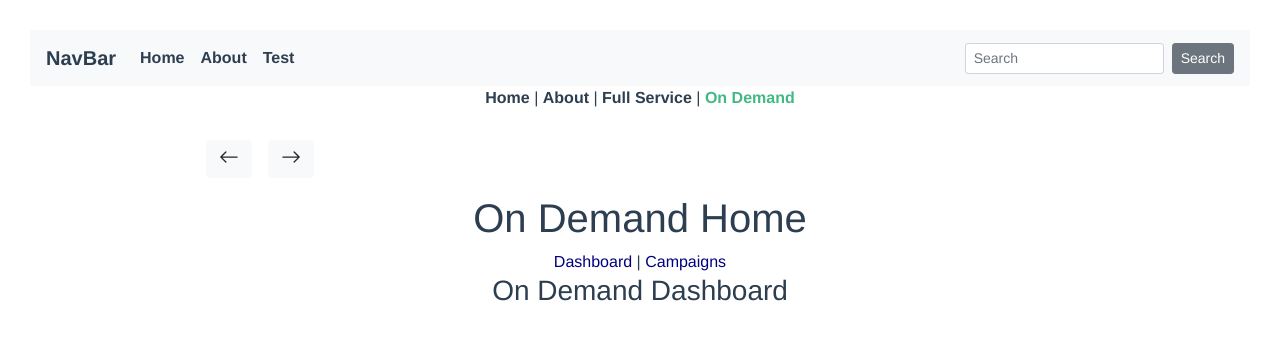
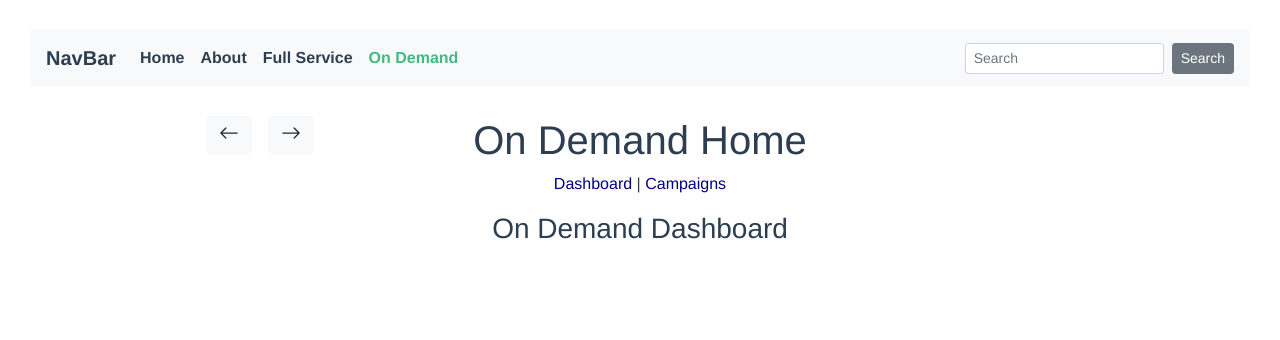
Before and after one commit to arneesh/vue-sample, a Vue app: page /on-demand in a window 1280 px wide. Shown: the top 340 px of the page. Built offline with nearby package versions, Linux system fonts and the light colour scheme.

Commit message:
ipdated navigation

```diff
--- a/src/App.vue
+++ b/src/App.vue
@@ -2,12 +2,11 @@
   <div id="app">
     <div id="nav">
       <top-header />
-      <router-link to="/">Home</router-link> |
-      <router-link to="/about">About</router-link> |
-      <router-link to="/full-service">Full Service</router-link> |
-      <router-link to="/on-demand">On Demand</router-link>
     </div>
-    <router-view />
+
+    <transition name="slide">
+      <router-view />
+    </transition>
   </div>
 </template>
 
--- a/src/components/TopHeader.vue
+++ b/src/components/TopHeader.vue
@@ -7,9 +7,16 @@
 
       <b-collapse id="nav-collapse" is-nav>
         <b-navbar-nav>
-          <b-nav-item href="/">Home</b-nav-item>
-          <b-nav-item href="/about">About</b-nav-item>
-          <b-nav-item href="/test">Test</b-nav-item>
+          <b-nav-item><router-link to="/">Home</router-link></b-nav-item>
+          <b-nav-item><router-link to="/about">About</router-link> </b-nav-item>
+
+          <b-nav-item>
+            <router-link to="/full-service">Full Service</router-link>
+          </b-nav-item>
+
+          <b-nav-item>
+            <router-link to="/on-demand">On Demand</router-link>
+          </b-nav-item>
         </b-navbar-nav>
 
         <!-- Right aligned nav items -->
--- a/src/views/on_demand/OnDemandHome.vue
+++ b/src/views/on_demand/OnDemandHome.vue
@@ -3,24 +3,27 @@
     <b-container align-v="center">
       <b-row>
         <b-col md="4" class="mb-3">
-          <b-button variant="light" class="mr-3">
+          <b-button variant="light" class="mr-3" @click="prevPage">
             <b-icon icon="arrow-left"></b-icon>
           </b-button>
           <b-button variant="light">
             <b-icon icon="arrow-right"></b-icon>
           </b-button>
         </b-col>
-        <b-col md="4" class="mb-3"> </b-col>
+        <b-col md="4" class="mb-3">
+          <h1>On Demand Home</h1>
+          <router-link to="/on-demand/dashboard">Dashboard</router-link> |
+          <router-link to="/on-demand/campaigns">Campaigns</router-link>
+        </b-col>
         <b-col md="4" class="mb-3"> </b-col>
       </b-row>
+
+      <b-row>
+        <b-col md="12">
+          <on-demand-dashboard />
+        </b-col>
+      </b-row>
     </b-container>
-
-    <h1>On Demand Home</h1>
-
-    <router-link to="/on-demand/dashboard">Dashboard</router-link> |
-    <router-link to="/on-demand/campaigns">Campaigns</router-link>
-
-    <on-demand-dashboard />
   </div>
 </template>
 
@@ -30,6 +33,12 @@ import OnDemandDashboard from "./views/OnDemandDashboard.vue";
 export default {
   components: {
     "on-demand-dashboard": OnDemandDashboard
+  },
+  methods: {
+    prevPage: function() {
+      console.log(this.$router);
+      this.$router.go(1);
+    }
   }
 };
 </script>
```
